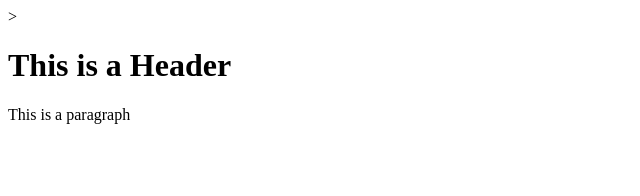
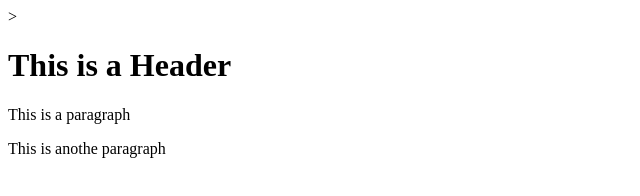
Before and after one commit to ivysoar93/git.test, a plain HTML site: page index.html in a window 1280 px wide. Shown: the whole page, without its empty margins (0-640 px from the left). Drawn offline with Linux system fonts and the light colour scheme.

Commit message:
Third commit

```diff
--- a/index.html
+++ b/index.html
@@ -3,5 +3,6 @@
     <body>
         <h1>This is a Header</h1>
         <p>This is a paragraph</p>
+        <P>This is anothe paragraph</P>
     </body>
 </html>
```
